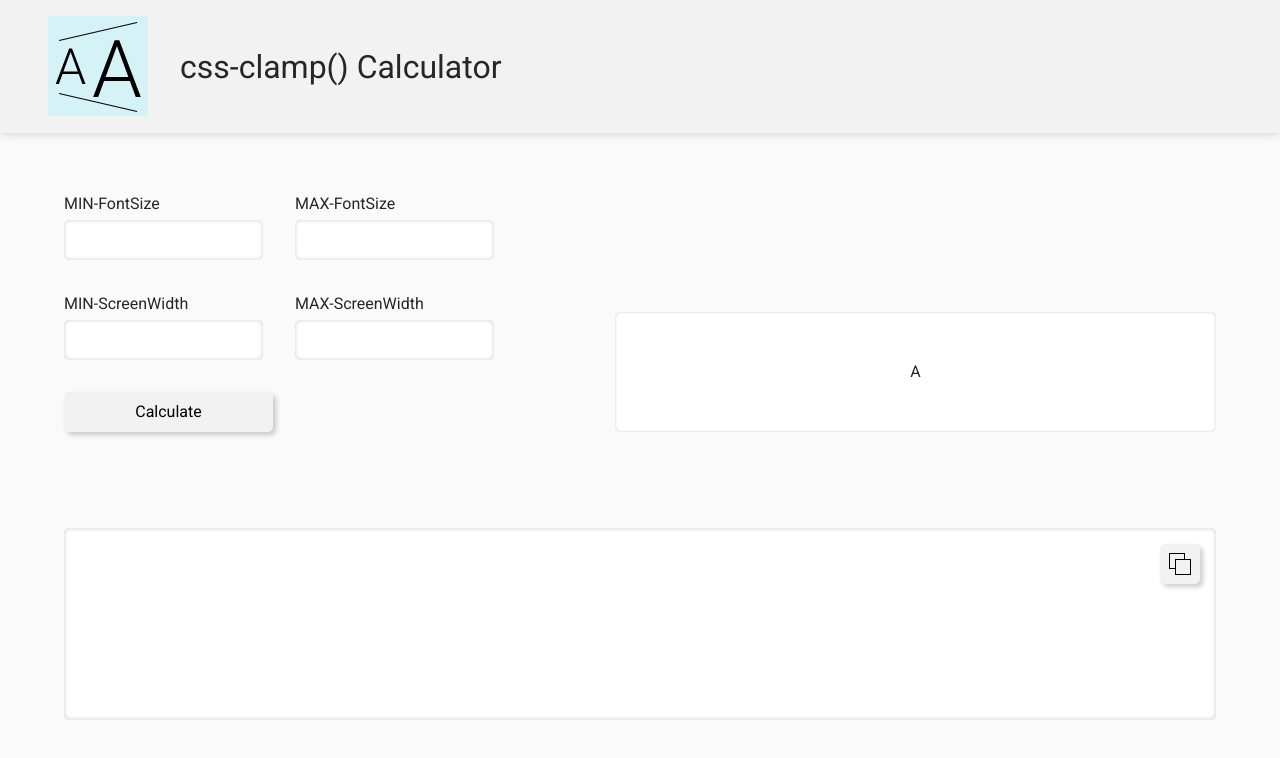
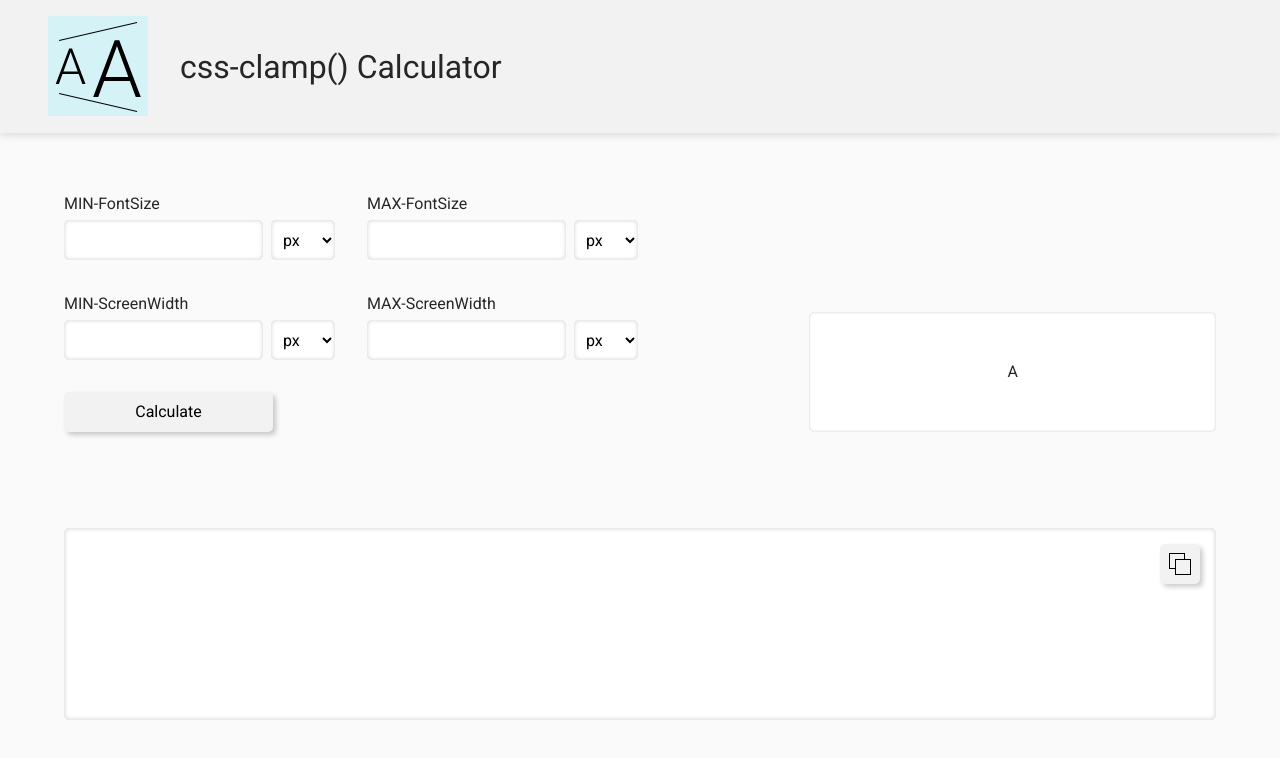
Before and after one commit to oliversteidel/css-clamp-calculator, a Vue app: page / in a window 1280 px wide. Shown: the top 758 px of the page. Built offline with nearby package versions, Linux system fonts and the light colour scheme.

Commit message:
feat: converting px units to rem

```diff
--- a/src/App.vue
+++ b/src/App.vue
@@ -34,6 +34,7 @@ export default {
   },
   methods: {
     setResult(str) {
+      this.resultString = "";
       this.resultString = `clamp(${str})`;
     },
   },
--- a/src/components/Inputs.vue
+++ b/src/components/Inputs.vue
@@ -3,21 +3,45 @@
     <div class="wrapper flex">
       <div class="font-input--min flex-col">
         <label for="font-min">MIN-FontSize</label>
-        <input type="text" name="font-min" v-model="inputFontMin" />
+        <div class="input-wrapper">
+          <input type="text" name="font-min" v-model="inputFontMin" />
+          <select name="unit" id="font-min-unit">
+            <option value="px">px</option>
+            <option value="rem">rem</option>
+          </select>
+        </div>
       </div>
       <div class="font-input--max flex-col">
         <label for="font-max">MAX-FontSize</label>
-        <input type="text" name="font-max" v-model="inputFontMax" />
+        <div class="input-wrapper">
+          <input type="text" name="font-max" v-model="inputFontMax" />
+          <select name="unit" id="font-max-unit">
+            <option value="px">px</option>
+            <option value="rem">rem</option>
+          </select>
+        </div>
       </div>
     </div>
     <div class="wrapper flex">
       <div class="width-input--min flex-col">
         <label for="width-min">MIN-ScreenWidth</label>
-        <input type="text" name="width-min" v-model="inputWidthMin" />
+        <div class="input-wrapper">
+          <input type="text" name="width-min" v-model="inputWidthMin" />
+          <select name="unit" id="width-min-unit">
+            <option value="px">px</option>
+            <option value="rem">rem</option>
+          </select>
+        </div>
       </div>
       <div class="width-input--max flex-col">
         <label for="width-max">MAX-ScreenWidth</label>
-        <input type="text" name="width-max" v-model="inputWidthMax" />
+        <div class="input-wrapper">
+          <input type="text" name="width-max" v-model="inputWidthMax" />
+          <select name="unit" id="width-max-unit">
+            <option value="px">px</option>
+            <option value="rem">rem</option>
+          </select>
+        </div>
       </div>
     </div>
     <button @click="sendData">Calculate</button>
@@ -35,16 +59,36 @@ export default {
   },
   computed: {
     fontMin() {
-      return parseFloat(this.inputFontMin);
+      let number = parseFloat(this.inputFontMin);
+      let unit = document.getElementById("font-min-unit").value;
+      if (unit === "px") {
+        number = number / 16;
+      }
+      return number;
     },
     fontMax() {
-      return parseFloat(this.inputFontMax);
+      let number = parseFloat(this.inputFontMax);
+      let unit = document.getElementById("font-max-unit").value;
+      if (unit === "px") {
+        number = number / 16;
+      }
+      return number;
     },
     widthMin() {
-      return parseFloat(this.inputWidthMin);
+      let number = parseFloat(this.inputWidthMin);
+      let unit = document.getElementById("width-min-unit").value;
+      if (unit === "px") {
+        number = number / 16;
+      }
+      return number;
     },
     widthMax() {
-      return parseFloat(this.inputWidthMax);
+      let number = parseFloat(this.inputWidthMax);
+      let unit = document.getElementById("width-max-unit").value;
+      if (unit === "px") {
+        number = number / 16;
+      }
+      return number;
     },
     slope() {
       return (
@@ -60,9 +104,9 @@ export default {
       );
     },
     resultString() {
-      return `${this.fontMin}, ${this.yAxisIntersection}rem + ${
+      return `${this.fontMin}rem, ${this.yAxisIntersection}rem + ${
         this.slope * 100
-      }vw, ${this.fontMax}`;
+      }vw, ${this.fontMax}rem`;
     },
   },
   methods: {
@@ -99,11 +143,25 @@ export default {
     margin-bottom: 0.25rem;
   }
 
+  .input-wrapper {
+    display: flex;
+  }
+
   input {
+    padding: 0.5rem;
     border: none;
-    padding: 0.5rem;
     border-radius: 5px;
     box-shadow: 0 0 4px $clr-shadow inset;
+  }
+
+  select {
+    min-height: 2.5rem;
+    margin-left: 0.5rem;
+    padding: 0.5rem;
+    border: none;
+    border-radius: 5px;
+    box-shadow: 0 0 4px $clr-shadow inset;
+    background: #fff;
   }
 
   button {
--- a/src/components/Preview.vue
+++ b/src/components/Preview.vue
@@ -10,7 +10,7 @@ export default {};
 @use "../scss/setup/index" as *;
 
 .container {
-  width: 100%;
+  width: 50%;
   height: 100%;
   display: flex;
   align-items: center;
```
